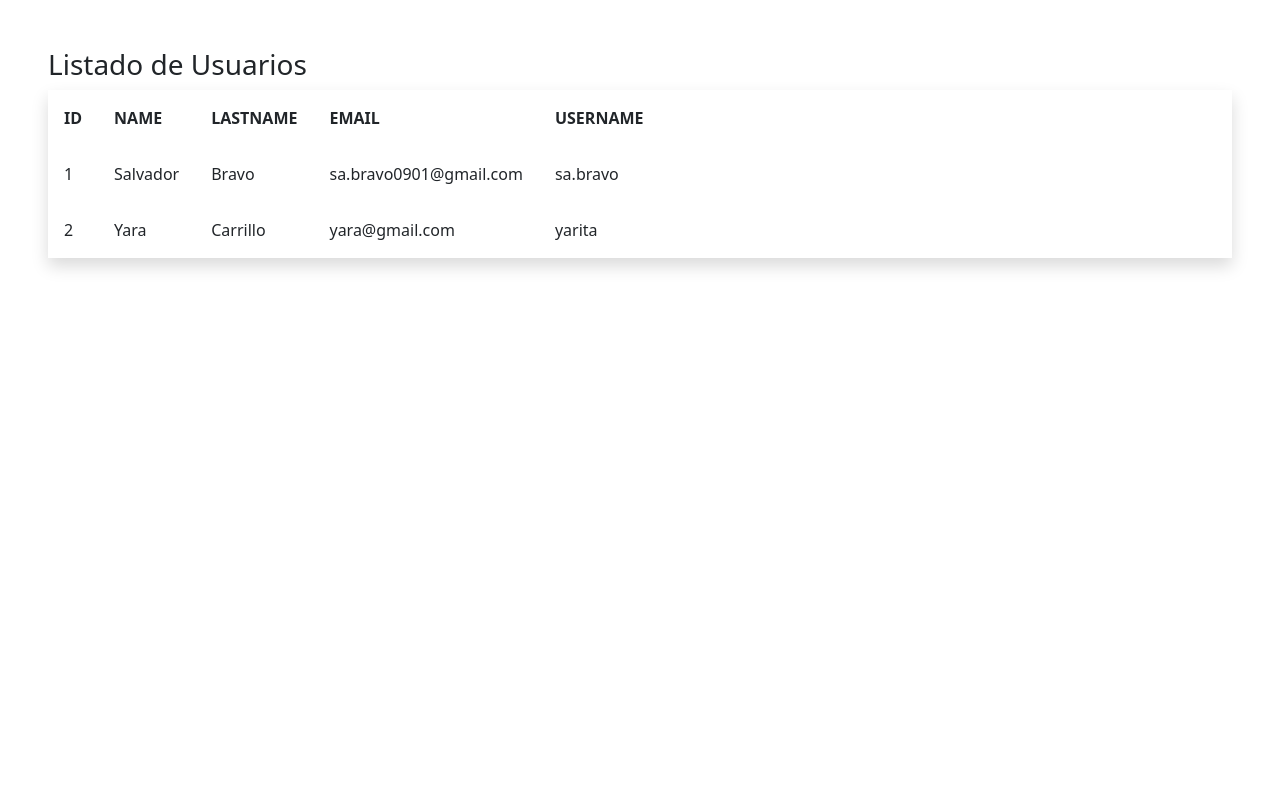
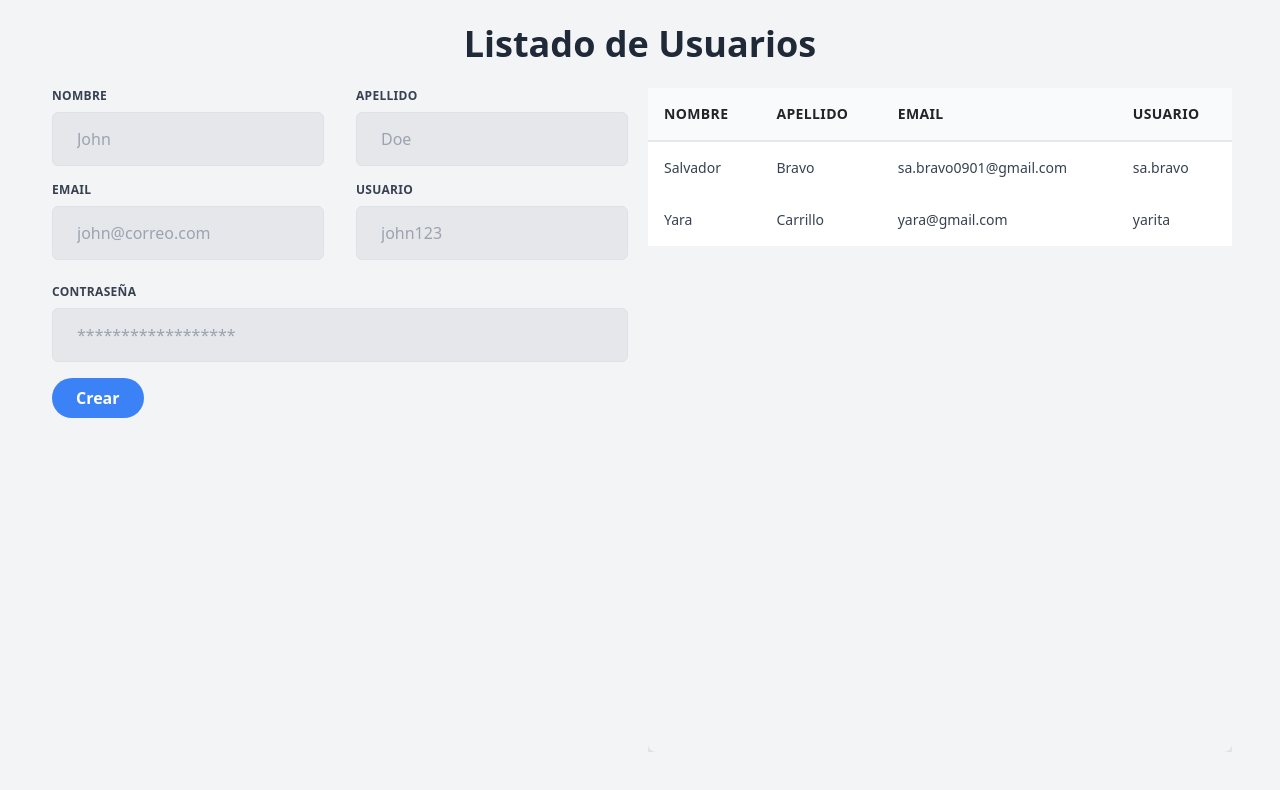
Before and after one commit to salvadorbravo09/QuickList-frontend, an Angular app: page / in a window 1280 px wide. Shown: the top 790 px of the page. Built offline with nearby package versions, Linux system fonts and the light colour scheme.

Commit message:
se crearon los formularios con tailwindscss

```diff
--- a/src/app/app.component.ts
+++ b/src/app/app.component.ts
@@ -1,6 +1,7 @@
 import { Component } from '@angular/core';
 import { RouterOutlet } from '@angular/router';
 import { QuicklistComponent } from './components/quicklist.component';
+import { FormComponent } from './components/form/form.component';
 
 @Component({
   selector: 'app-root',
--- /dev/null
+++ b/src/app/components/form/form.component.html
@@ -0,0 +1,96 @@
+<form class="w-full" (ngSubmit)="onSubmit()">
+  <div class="flex flex-wrap -mx-3 mb-6">
+    <div class="w-full md:w-1/2 px-3 mb-6 md:mb-0">
+      <label
+        class="block uppercase tracking-wide text-gray-700 text-xs font-bold mb-2"
+        for="grid-first-name"
+      >
+        Nombre
+      </label>
+      <input
+        class="appearance-none block w-full bg-gray-200 text-gray-700 border border-red-500 rounded py-3 px-4 mb-3 leading-tight focus:outline-none focus:bg-white"
+        id="grid-first-name"
+        type="text"
+        name="firstName"
+        placeholder="John"
+        [(ngModel)]="user.name"
+      />
+    </div>
+
+    <div class="w-full md:w-1/2 px-3">
+      <label
+        class="block uppercase tracking-wide text-gray-700 text-xs font-bold mb-2"
+        for="grid-last-name"
+      >
+        Apellido
+      </label>
+      <input
+        class="appearance-none block w-full bg-gray-200 text-gray-700 border border-gray-200 rounded py-3 px-4 leading-tight focus:outline-none focus:bg-white focus:border-gray-500"
+        id="grid-last-name"
+        type="text"
+        name="lastName"
+        placeholder="Doe"
+        [(ngModel)]="user.lastname"
+      />
+    </div>
+
+    <div class="w-full md:w-1/2 px-3">
+      <label
+        class="block uppercase tracking-wide text-gray-700 text-xs font-bold mb-2"
+        for="grid-email"
+      >
+        Email
+      </label>
+      <input
+        class="appearance-none block w-full bg-gray-200 text-gray-700 border border-gray-200 rounded py-3 px-4 leading-tight focus:outline-none focus:bg-white focus:border-gray-500"
+        id="grid-email"
+        type="email"
+        name="email"
+        placeholder="john@correo.com"
+        [(ngModel)]="user.email"
+      />
+    </div>
+
+    <div class="w-full md:w-1/2 px-3">
+      <label
+        class="block uppercase tracking-wide text-gray-700 text-xs font-bold mb-2"
+        for="grid-username"
+      >
+        Usuario
+      </label>
+      <input
+        class="appearance-none block w-full bg-gray-200 text-gray-700 border border-gray-200 rounded py-3 px-4 leading-tight focus:outline-none focus:bg-white focus:border-gray-500"
+        id="grid-username"
+        type="text"
+        name="username"
+        placeholder="john123"
+        [(ngModel)]="user.username"
+      />
+    </div>
+  </div>
+
+  <div class="flex flex-wrap -mx-3 mb-6">
+    <div class="w-full px-3">
+      <label
+        class="block uppercase tracking-wide text-gray-700 text-xs font-bold mb-2"
+        for="grid-password"
+      >
+        Contraseña
+      </label>
+      <input
+        class="appearance-none block w-full bg-gray-200 text-gray-700 border border-gray-200 rounded py-3 px-4 mb-3 leading-tight focus:outline-none focus:bg-white focus:border-gray-500"
+        id="grid-password"
+        type="password"
+        name="password"
+        placeholder="******************"
+        [(ngModel)]="user.password"
+      />
+      <button
+        class="bg-blue-500 hover:bg-blue-700 text-white font-bold py-2 px-4 rounded-full"
+        type="submit"
+      >
+        Crear
+      </button>
+    </div>
+  </div>
+</form>
--- /dev/null
+++ b/src/app/components/form/form.component.ts
@@ -0,0 +1,25 @@
+import { Component, EventEmitter, Output } from '@angular/core';
+import { FormsModule } from '@angular/forms';
+import { User } from '../../models/user';
+
+@Component({
+  selector: 'app-form',
+  standalone: true,
+  imports: [FormsModule],
+  templateUrl: './form.component.html',
+})
+export class FormComponent {
+  user: User;
+
+  @Output()
+  newUserEventEmitter: EventEmitter<User> = new EventEmitter();
+
+  constructor() {
+    this.user = new User();
+  }
+
+  onSubmit(): void {
+    this.newUserEventEmitter.emit(this.user);
+    console.log(this.user);
+  }
+}
--- a/src/app/components/list/list.component.html
+++ b/src/app/components/list/list.component.html
@@ -1,22 +1,18 @@
 @if (users.length == 0) {
 <div>Sin registros en el sistema</div>
-    <!-- Caso contrario, si no es 0, mostramos la tabla -->
 } @else {
 <table class="w-full">
   <thead class="bg-gray-50 border-b-2 border-gray-200">
     <tr>
-          <th class="p-3 text-sm font-semibold tracking-wide text-left">ID</th>
-          <th class="p-3 text-sm font-semibold tracking-wide text-left">NAME</th>
-          <th class="p-3 text-sm font-semibold tracking-wide text-left">LASTNAME</th>
+      <th class="p-3 text-sm font-semibold tracking-wide text-left">NOMBRE</th>
+      <th class="p-3 text-sm font-semibold tracking-wide text-left">APELLIDO</th>
       <th class="p-3 text-sm font-semibold tracking-wide text-left">EMAIL</th>
-          <th class="p-3 text-sm font-semibold tracking-wide text-left">USERNAME</th>
+      <th class="p-3 text-sm font-semibold tracking-wide text-left">USUARIO</th>
     </tr>
   </thead>
   <tbody>
-        <!-- Iteramos la tabla con un bucle for -->
     @for (user of users; track $index) {
     <tr class="bg-white">
-          <td class="p-3 text-sm text-gray-700">{{ user.id }}</td>
       <td class="p-3 text-sm text-gray-700">{{ user.name }}</td>
       <td class="p-3 text-sm text-gray-700">{{ user.lastname }}</td>
       <td class="p-3 text-sm text-gray-700">{{ user.email }}</td>
--- a/src/app/components/quicklist.component.html
+++ b/src/app/components/quicklist.component.html
@@ -1,9 +1,15 @@
-<div class="p-5 h-screen bg-gray-100">
-  <h3 class="text-xl mb-2">{{ title }}</h3>
-  <div>
-    <div class="overflow-auto rounded-lg shadow">
-      <!-- Si la lista de usuarios es igual a 0, mostramos un mensaje -->
-      <app-list [users]="users"></app-list>
+<div class="h-screen bg-gray-100 flex flex-col">
+  <h3 class="text-4xl font-bold text-center py-6 text-gray-800">{{ title }}</h3>
+
+  <div class="flex flex-1 px-5 pb-5 space-x-4">
+    <div class="w-1/2">
+      <app-form (newUserEventEmitter)="addUser($event)"></app-form>
+    </div>
+
+    <div class="w-1/2 overflow-y-auto">
+      <div class="rounded-lg shadow h-full">
+        <app-list [users]="users"></app-list>
+      </div>
     </div>
   </div>
 </div>
--- a/src/app/components/quicklist.component.ts
+++ b/src/app/components/quicklist.component.ts
@@ -2,11 +2,12 @@ import { Component, OnInit } from '@angular/core';
 import { User } from '../models/user';
 import { UserService } from '../services/user.service';
 import { ListComponent } from './list/list.component';
+import { FormComponent } from './form/form.component';
 
 @Component({
   selector: 'app-quicklist',
   standalone: true,
-  imports: [ListComponent],
+  imports: [ListComponent, FormComponent],
   templateUrl: './quicklist.component.html',
 })
 export class QuicklistComponent implements OnInit {
@@ -20,4 +21,8 @@ export class QuicklistComponent implements OnInit {
       this.users = users;
     });
   }
+
+  addUser(user: User) {
+    this.users = [...this.users, { ...user, id: new Date().getTime() }];
+  }
 }
--- a/src/styles.css
+++ b/src/styles.css
@@ -1 +1,3 @@
-/* You can add global styles to this file, and also import other style files */
+@tailwind base;
+@tailwind components;
+@tailwind utilities;
```
Also changed, not shown: src/app/app.component.css (deleted), 1 other file (tests, documents, lock files or other folders). Lines whose indentation alone changed are shown as unchanged.
